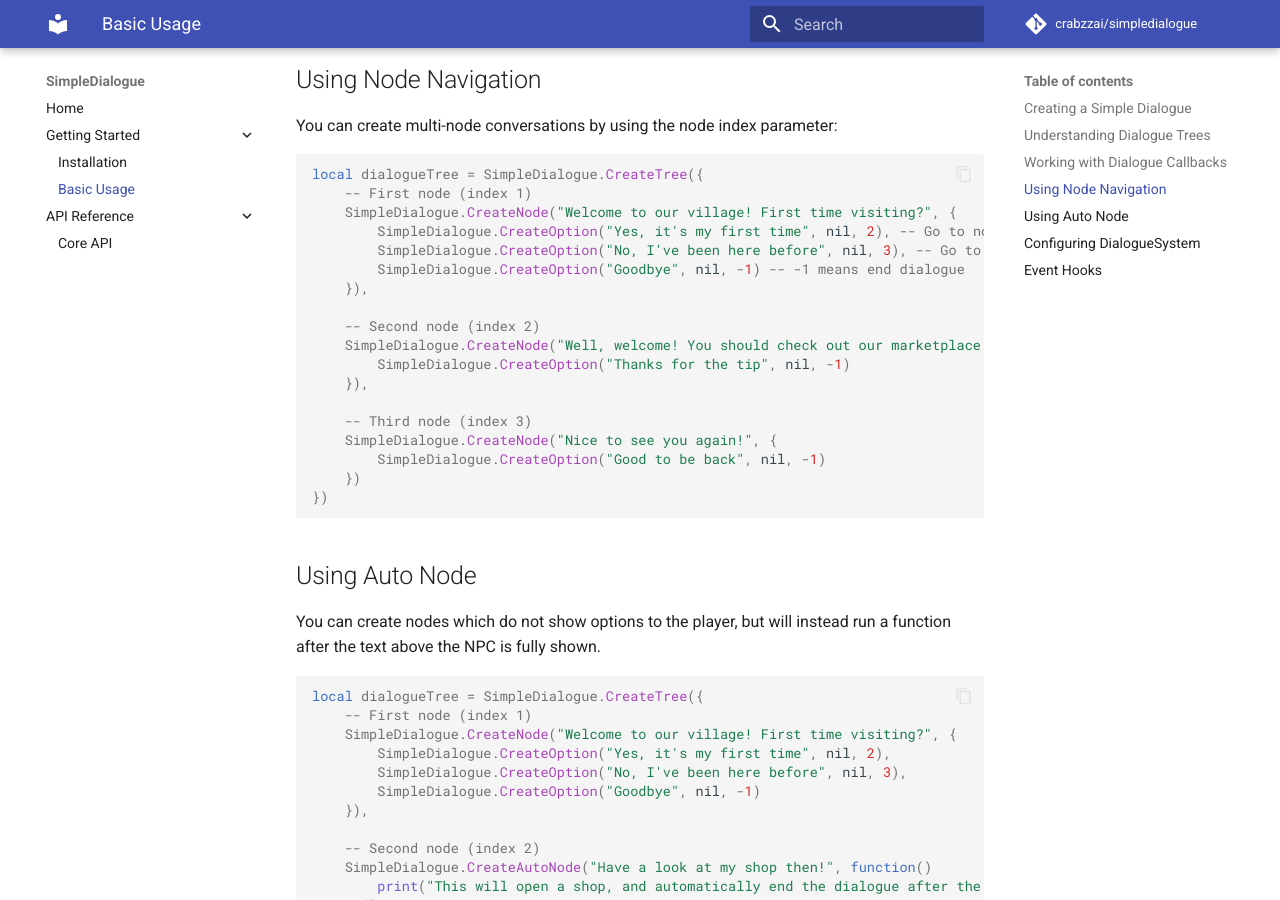
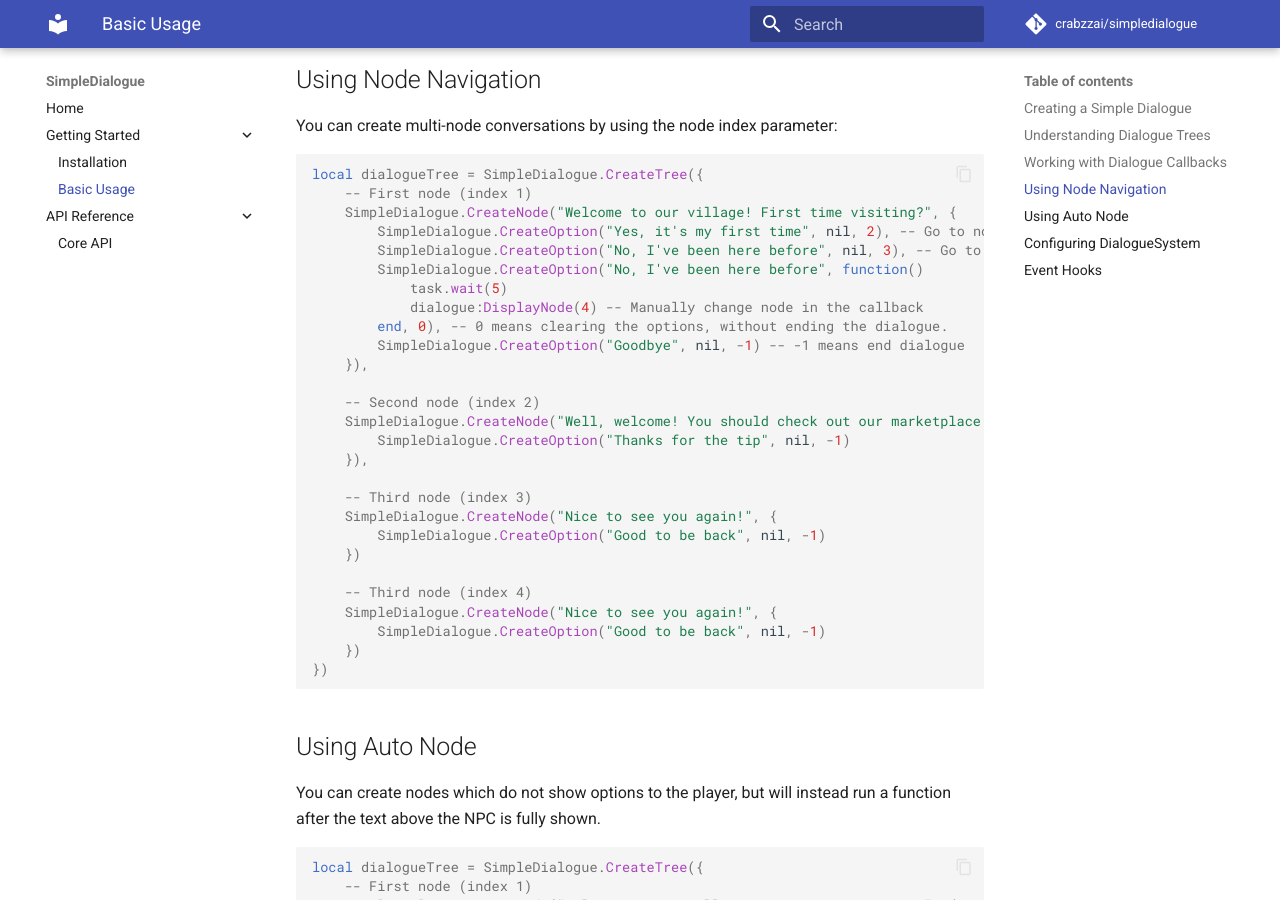
Before and after one commit to Crabzzai/SimpleDialogue, an MkDocs documentation site: the page built from docs/getting-started/basic-usage.md, in a window 1280 px wide and 900 px high, scrolled down 1708 px. Built offline with MkDocs 1.6.1 and Material for MkDocs 9.7.7, drawn with Linux system fonts in a browser that asks for light colours; comment, search, counter and statistics services are not loaded.

Commit message:
Adding support for using specific number to display a node

```diff
--- a/docs/getting-started/basic-usage.md
+++ b/docs/getting-started/basic-usage.md
@@ -81,6 +81,10 @@
     SimpleDialogue.CreateNode("Welcome to our village! First time visiting?", {
         SimpleDialogue.CreateOption("Yes, it's my first time", nil, 2), -- Go to node at index 2
         SimpleDialogue.CreateOption("No, I've been here before", nil, 3), -- Go to node at index 3
+        SimpleDialogue.CreateOption("No, I've been here before", function()
+            task.wait(5)
+            dialogue:DisplayNode(4) -- Manually change node in the callback
+        end, 0), -- 0 means clearing the options, without ending the dialogue.
         SimpleDialogue.CreateOption("Goodbye", nil, -1) -- -1 means end dialogue
     }),
 
@@ -90,6 +94,11 @@
     }),
 
     -- Third node (index 3)
+    SimpleDialogue.CreateNode("Nice to see you again!", {
+        SimpleDialogue.CreateOption("Good to be back", nil, -1)
+    })
+
+    -- Third node (index 4)
     SimpleDialogue.CreateNode("Nice to see you again!", {
         SimpleDialogue.CreateOption("Good to be back", nil, -1)
     })
--- a/wally.toml
+++ b/wally.toml
@@ -1,6 +1,6 @@
 [package]
 name = "crabzzai/simpledialogue"
-version = "0.1.1"
+version = "0.1.2"
 registry = "https://github.com/UpliftGames/wally-index"
 realm = "shared"
 
```
Also changed, not shown: README.md (+1 -1 lines), docs/api/core.md (+2 -1 lines), docs/getting-started/installation.md (+1 -1 lines), 3 other files.
